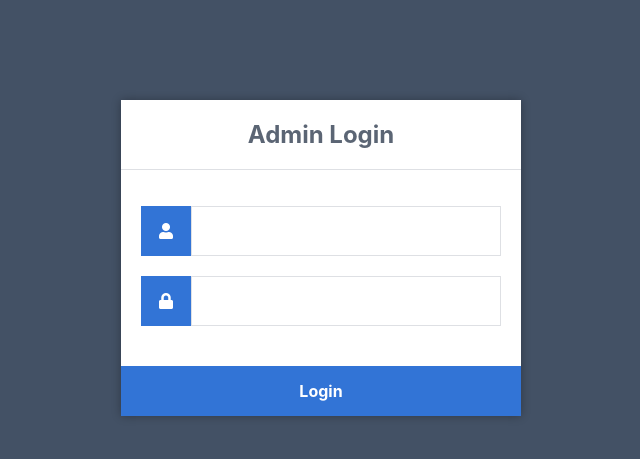
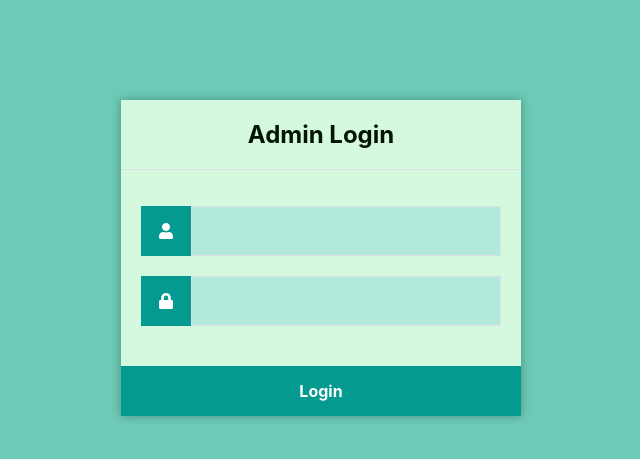
Before and after one commit to saimayunus925/cmpe_138_project, a PHP site: page /emp-login.php in a window 1280 px wide. Shown: the top 459 px of the page, without its empty margins (319-959 px from the left). Run offline with PHP 8.4, Linux system fonts and the light colour scheme.

Commit message:
used CSS sea foam green theme for login page

```diff
--- a/CMPE-138-Master/styles/css/login.css
+++ b/CMPE-138-Master/styles/css/login.css
@@ -6,17 +6,17 @@
   	-moz-osx-font-smoothing: grayscale;
 }
 body {
-  	background-color: #435165;
+  	background-color: #6dcab7;
 }
 .login {
   	width: 400px;
-  	background-color: #ffffff;
+  	background-color: #d5f9de;
   	box-shadow: 0 0 9px 0 rgba(0, 0, 0, 0.3);
   	margin: 100px auto;
 }
 .login h1 {
   	text-align: center;
-  	color: #5b6574;
+  	color: #011502;
   	font-size: 24px;
   	padding: 20px 0 20px 0;
   	border-bottom: 1px solid #dee0e4;
@@ -33,21 +33,22 @@ body {
   	align-items: center;
   	width: 50px;
   	height: 50px;
-  	background-color: #3274d6;
+  	background-color: #049a8f;
   	color: #ffffff;
 }
 .login form input[type="password"], .login form input[type="text"] {
   	width: 310px;
   	height: 50px;
-  	border: 1px solid #dee0e4;
+	border: 1px solid #dee0e4;
+	background-color: #b3e8dd;
   	margin-bottom: 20px;
   	padding: 0 15px;
 }
 .login form input[type="submit"] {
   	width: 100%;
   	padding: 15px;
- 	  margin-top: 20px;
-  	background-color: #3274d6;
+ 	margin-top: 20px;
+  	background-color: #049a8f;
   	border: 0;
   	cursor: pointer;
   	font-weight: bold;
@@ -55,6 +56,6 @@ body {
   	transition: background-color 0.2s;
 }
 .login form input[type="submit"]:hover {
-	background-color: #2868c7;
+	background-color: #046654;
   	transition: background-color 0.2s;
 }
```
